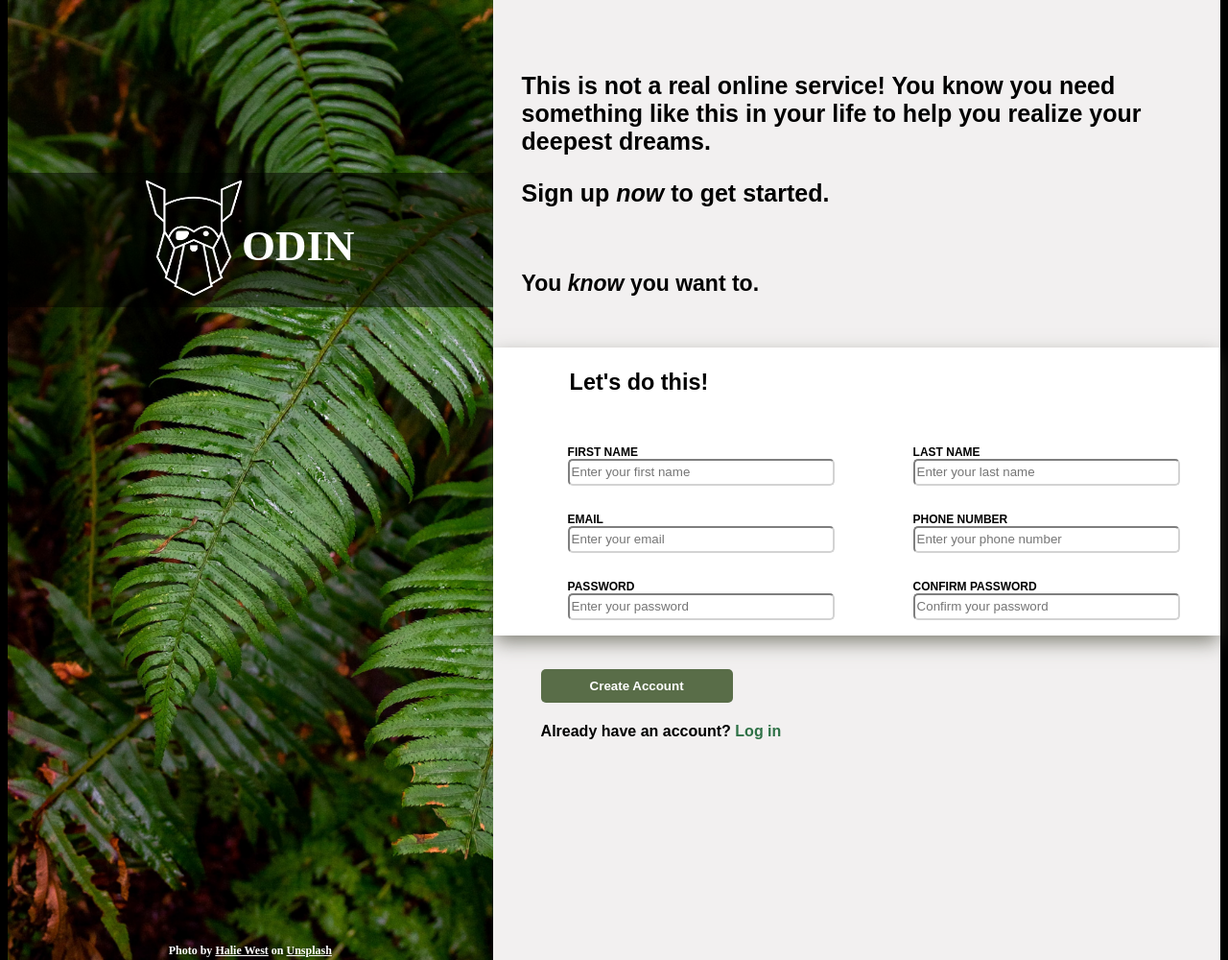
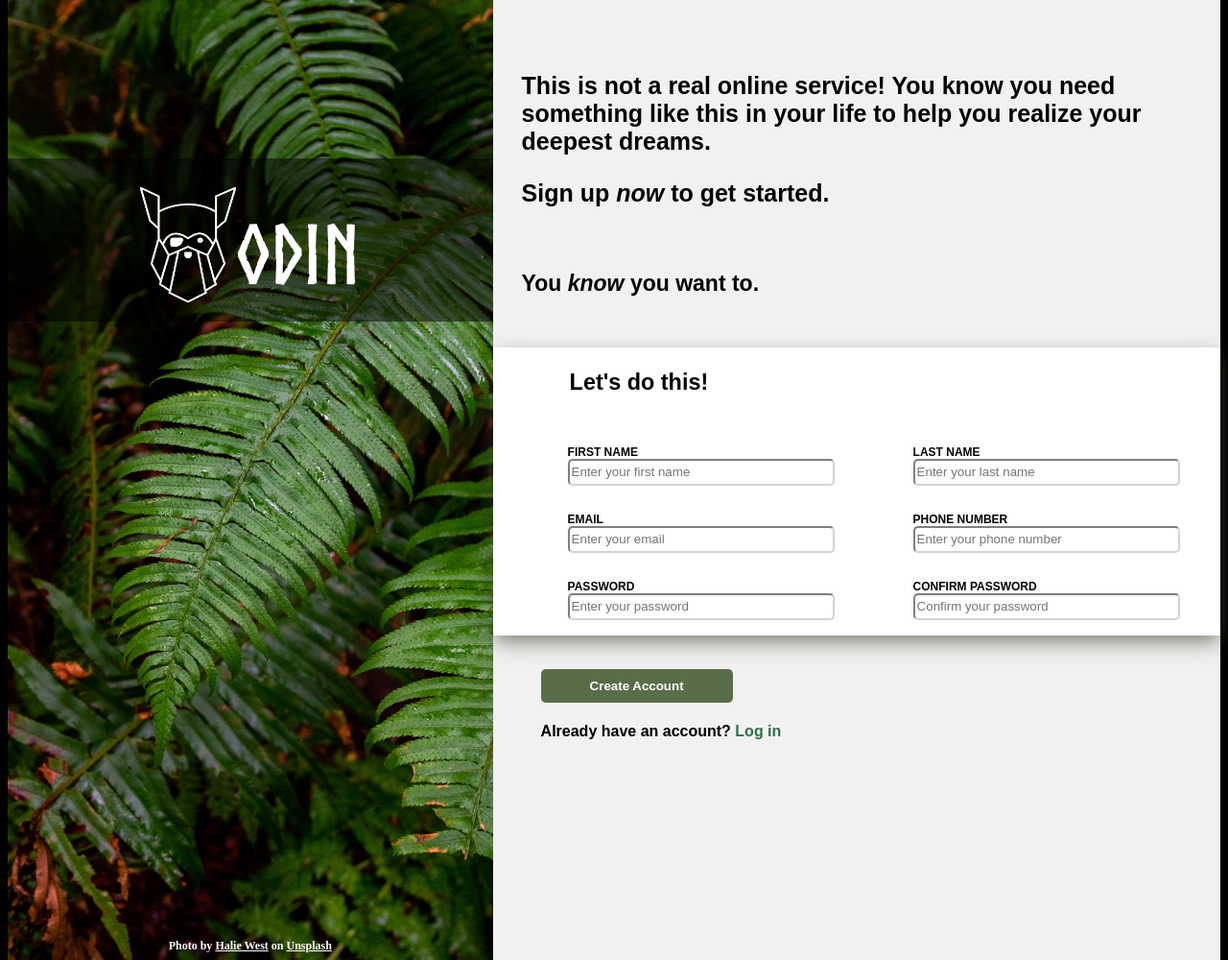
Before and after one commit to stephikebudu/SH-PROJECT-1, a plain HTML site: page html/index.html in a window 1280 px wide. Shown: the whole page at 96% size. Drawn offline with Linux system fonts and the light colour scheme.

Commit message:
rearranged the odin-and-logo block

```diff
--- a/css/styles.css
+++ b/css/styles.css
@@ -31,7 +31,7 @@ body {
 }
 
 .logo-and-odin {
-	height: 140px;
+	height: 170px;
 	width: auto;
 	background-color: rgba(0, 0, 0, 0.5);
 	display: flex;
@@ -43,7 +43,7 @@ body {
 .logo {
 	width: 100px;
 	height: 120px;
-	padding-top: 8px;
+	padding-top: 30px;
 }
 
 @font-face {
@@ -53,14 +53,14 @@ body {
 
 .odin {
 	color: white;
-	font-family: "../font/sh-font.otf";
-	font-weight: ;
+	font: ../font/sh-font.otf;
+	font-family: Norse-Bold;
 	display: flex;
 	justify-content: center;
 	align-items: center;
-	padding-top: 20px;
+	padding-top: 0px;
 	padding-left: 0;
-	font-size: 45px;
+	font-size: 85px;
 }
 
 .sub-container-link {
@@ -73,7 +73,7 @@ body {
 
 #sub-container-link {
 	color:  white;
-	padding-top: 635px;
+	padding-top: 615px;
 	font-size: 12px;
 }
 
```
